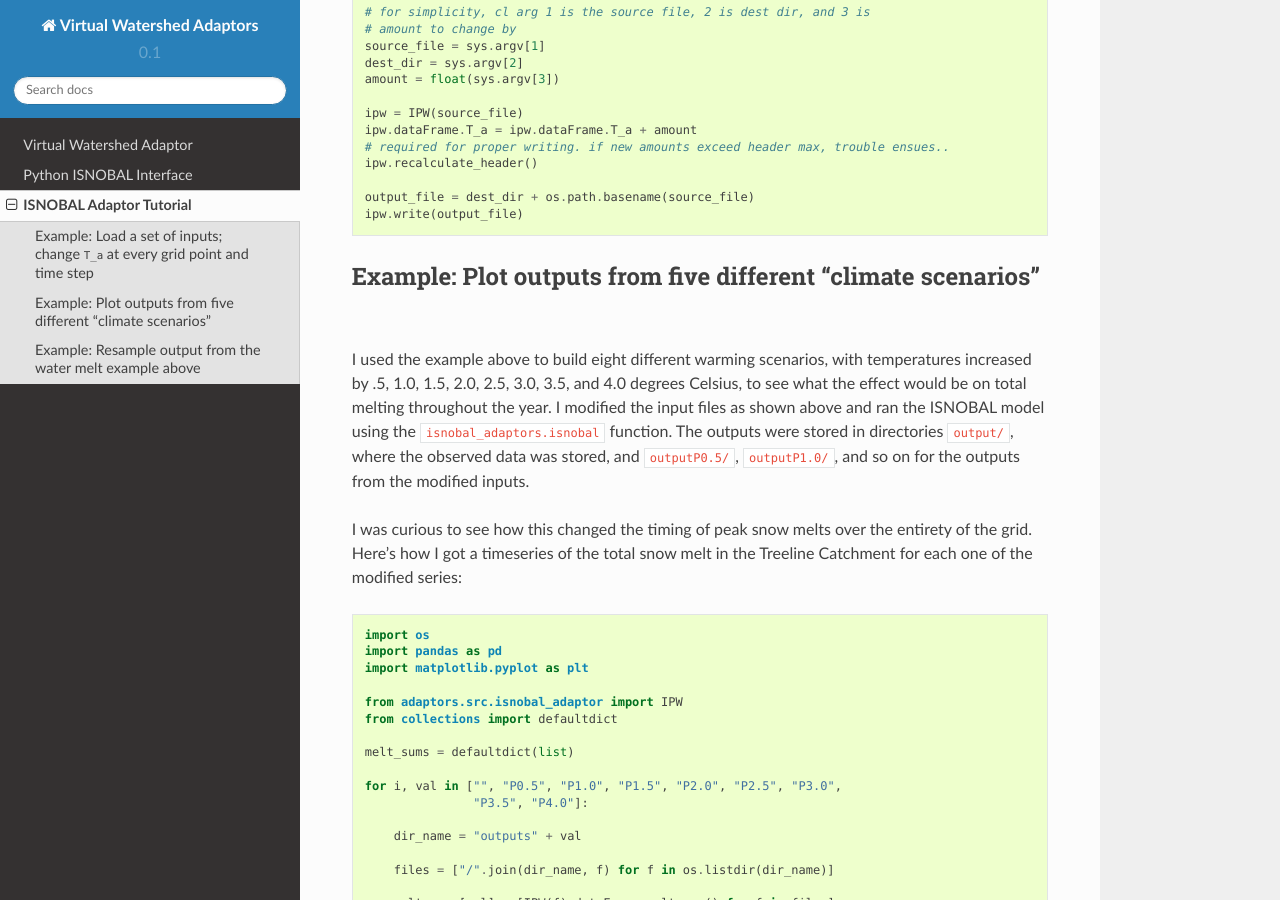
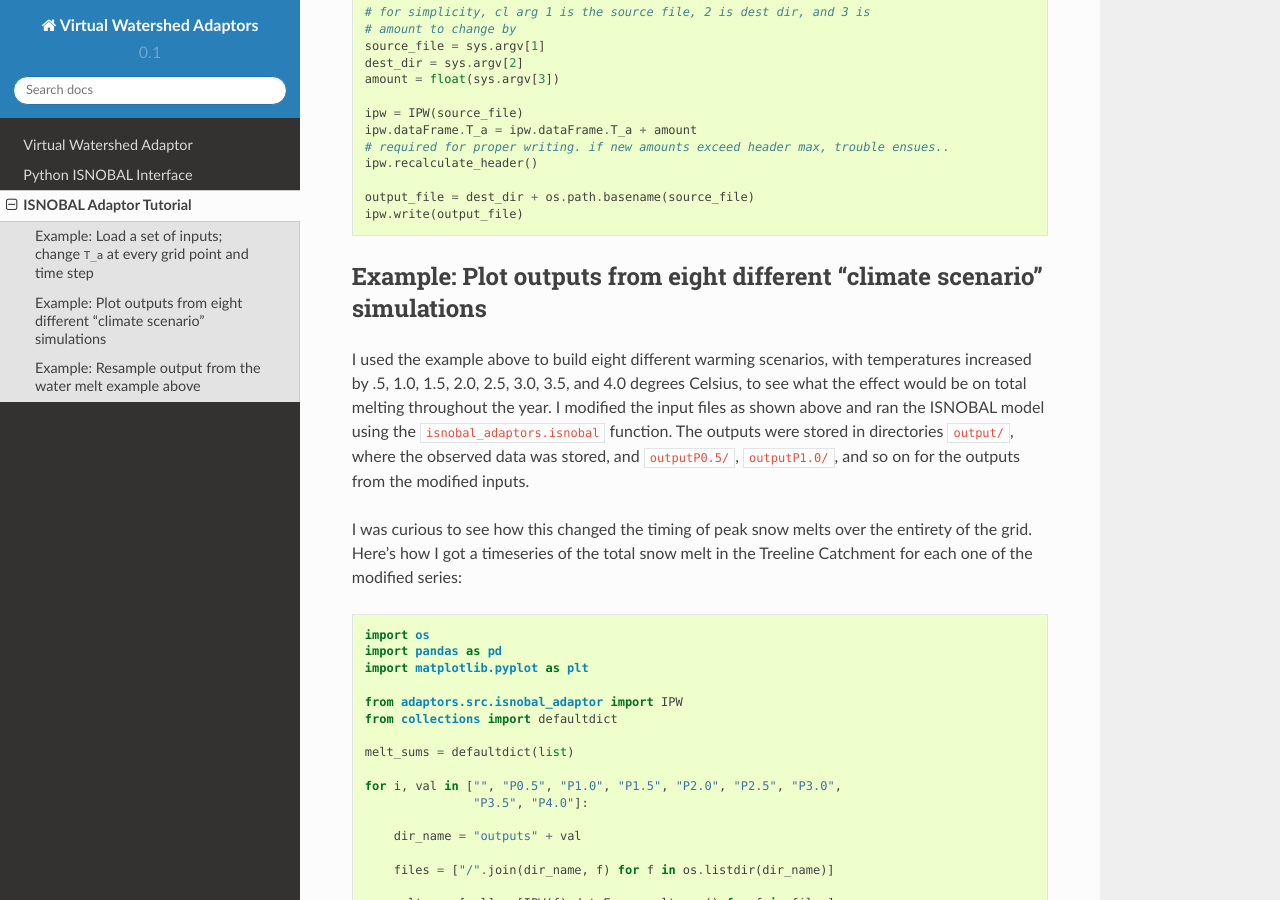
Before and after one commit to VirtualWatershed/vw-py, a Sphinx documentation site: the page built from doc/source/isnobal_tutorial.rst, in a window 1280 px wide and 900 px high, scrolled down 487 px. Built offline with Sphinx 7.4.7 and the Read the Docs theme 2.0.0, drawn with Linux system fonts in a browser that asks for light colours.

```diff
--- a/doc/source/isnobal_tutorial.rst
+++ b/doc/source/isnobal_tutorial.rst
@@ -36,8 +36,8 @@
     output_file = dest_dir + os.path.basename(source_file)
     ipw.write(output_file)
 
-Example: Plot outputs from five different "climate scenarios"
--------------------------------------------------------------
+Example: Plot outputs from eight different "climate scenario" simulations
+-------------------------------------------------------------------------
 
 I used the example above to build eight different warming scenarios, with
 temperatures increased by .5, 1.0, 1.5, 2.0, 2.5, 3.0, 3.5, and 4.0 degrees Celsius, to see
```
